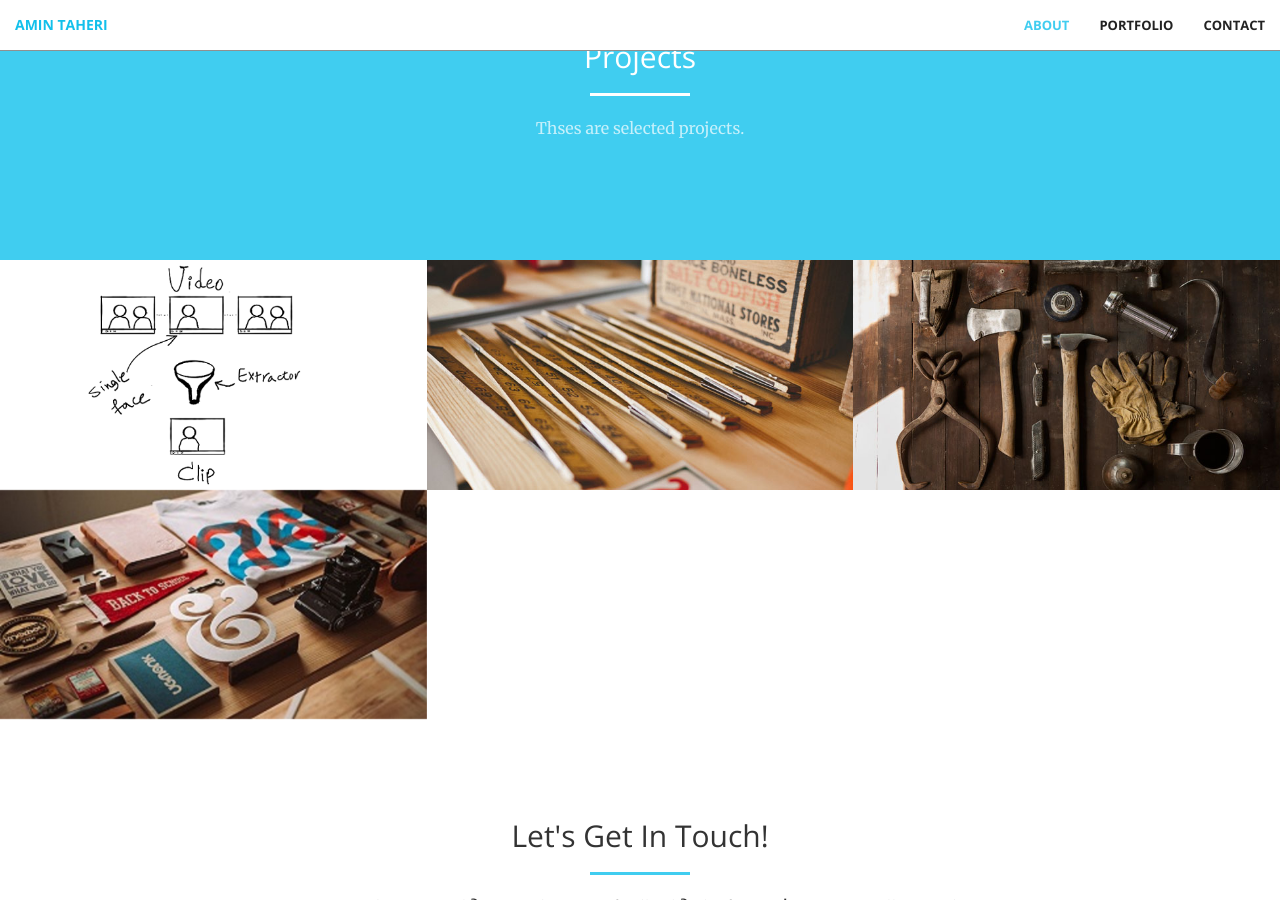
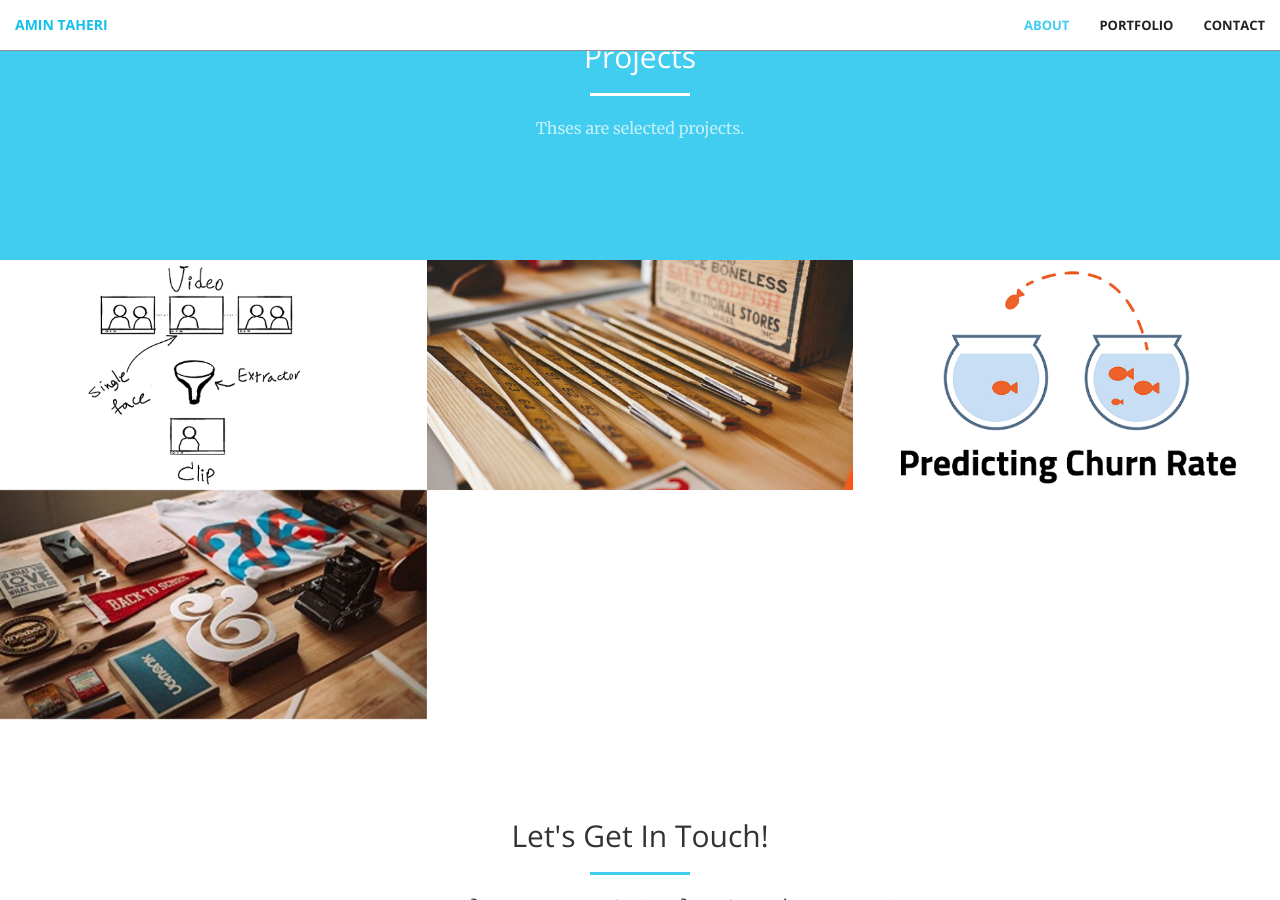
Before and after one commit to AminTaheri23/AminTaheri23.github.io, a Jekyll site: the page built from index.html, in a window 1280 px wide and 900 px high, scrolled down 960 px. Built offline with Jekyll 4.4.1, drawn with Linux system fonts in a browser that asks for light colours.

Commit message:
churn image

```diff
--- a/_includes/portfolio.html
+++ b/_includes/portfolio.html
@@ -33,7 +33,7 @@
             </div>
             <div class="col-lg-4 col-sm-6">
                 <a href="https://github.com/AminTaheri23/Churn-Customers-Prediction" class="portfolio-box">
-                    <img src="img/portfolio/6.jpg" class="img-responsive" alt="">
+                    <img src="img/portfolio/Churn_Blog.png" class="img-responsive" alt="">
                     <div class="portfolio-box-caption">
                         <div class="portfolio-box-caption-content">
                             <div class="project-category text-faded">
```
Also changed, not shown: img/portfolio/Churn_Blog.png (added).
